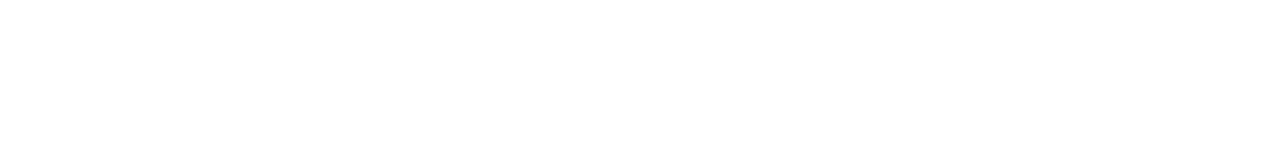
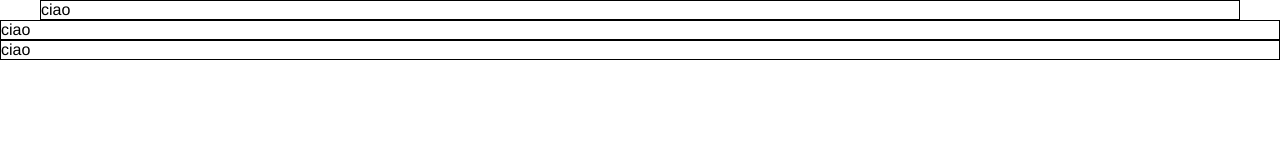
Before and after one commit to DoriaFabio/htmlcss-struttura-discord, a plain HTML site: page index.html in a window 1280 px wide. Drawn offline with Linux system fonts and the light colour scheme.

Commit message:
add header, main and footer

```diff
--- a/index.html
+++ b/index.html
@@ -4,8 +4,23 @@
     <meta charset="UTF-8">
     <meta name="viewport" content="width=device-width, initial-scale=1.0">
     <title>Discord</title>
+    <link rel="stylesheet" href="style.css">
 </head>
 <body>
-
+    <header class="debug container">
+        <div>
+            ciao
+        </div>
+    </header>
+    <main class="debug">
+        <div>
+            ciao
+        </div>
+    </main>
+    <footer class="debug">
+        <div>
+            ciao
+        </div>
+    </footer>
 </body>
 </html>
--- a/style.css
+++ b/style.css
@@ -0,0 +1,18 @@
+/* Impostazioni generali */
+*{
+    margin: 0;
+    padding: 0;
+    box-sizing: border-box;
+    font-family: Whitney,Helvetica-Neue,Helvetica,Arial,sans-serif;
+}
+.debug {
+    border: 1px solid black;
+}
+.container {
+    max-width: 1200px;
+    margin: 0 auto;
+}
+.container-small {
+    max-width: 800px;
+    margin: 0 auto;
+}
```
